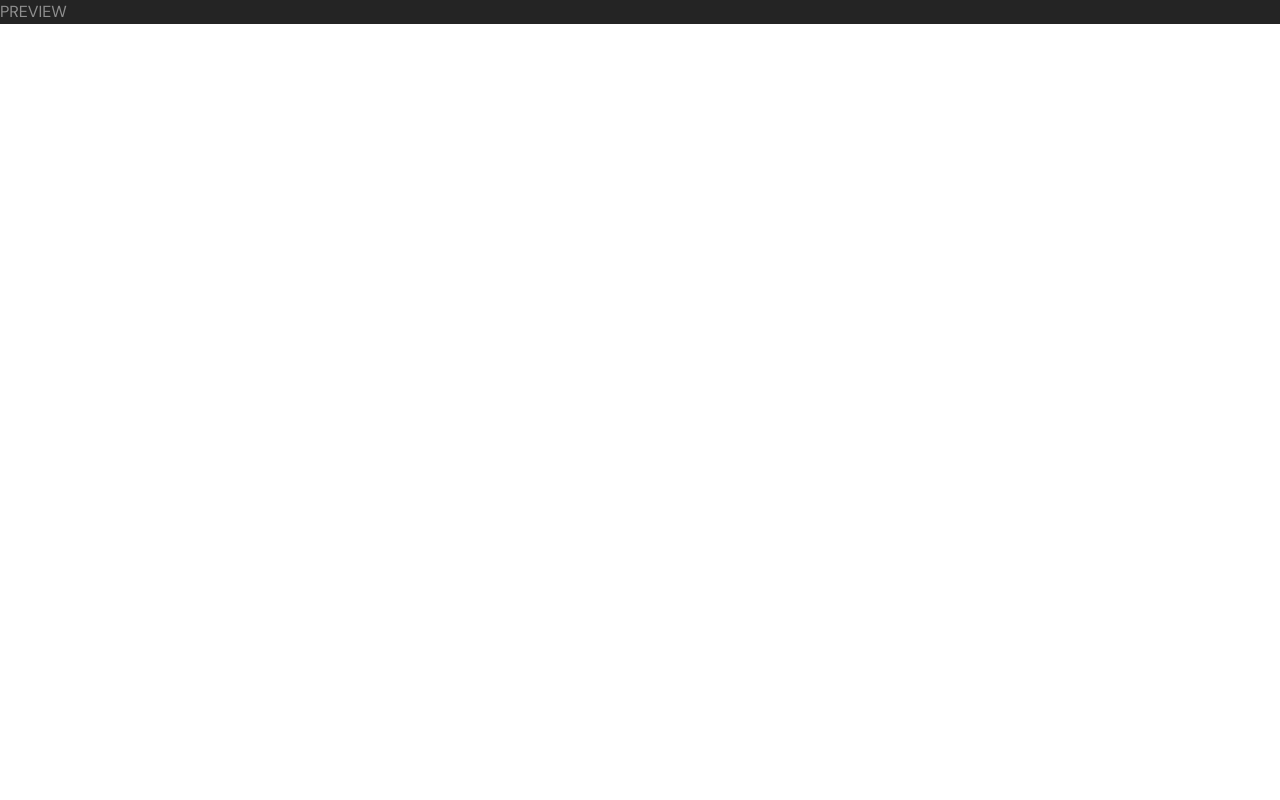
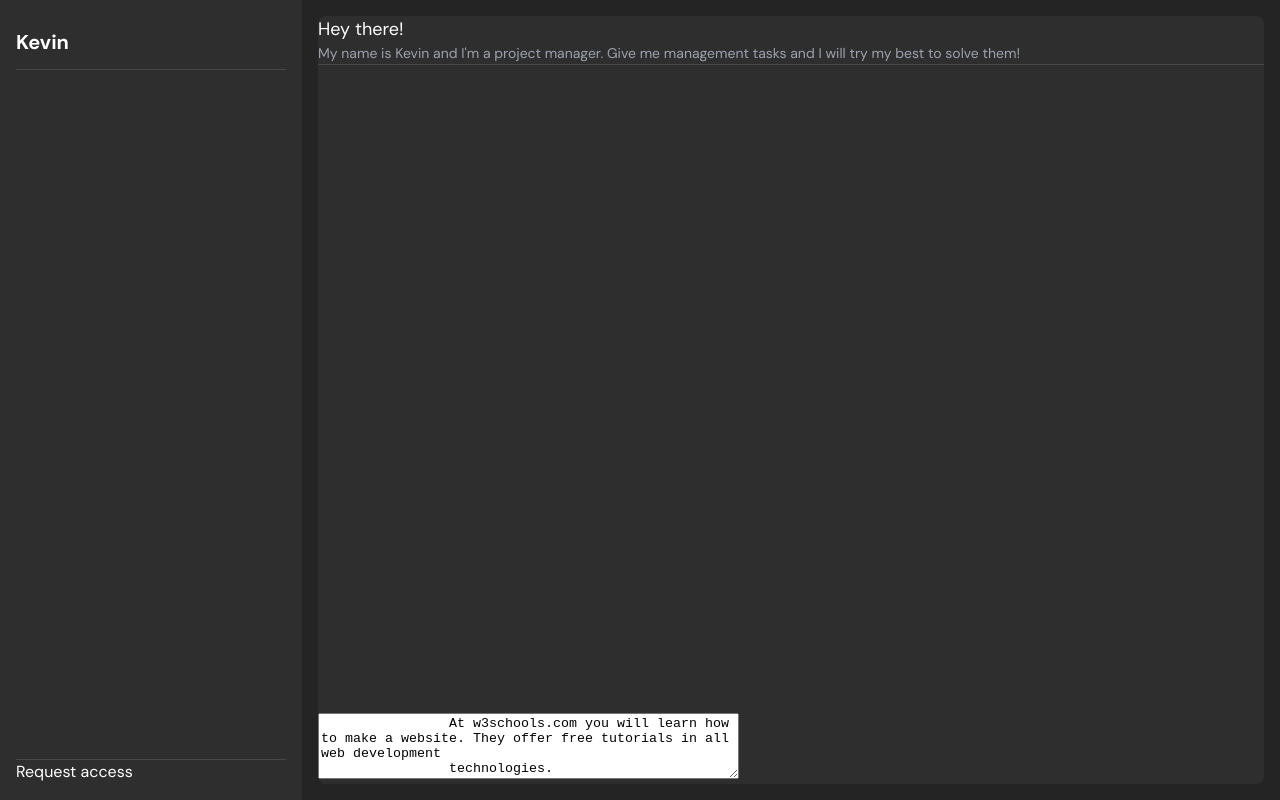
Before and after one commit to MeanderingProgrammer/Kevin, a SvelteKit app: page /preview in a window 1280 px wide. Built offline with nearby package versions, Linux system fonts and the light colour scheme.

Commit message:
At a pretty good state on the preview, just gotta fix the textarea

```diff
--- a/src/routes/+layout.svelte
+++ b/src/routes/+layout.svelte
@@ -19,9 +19,6 @@
 
 <style>
     .app {
-        display: flex;
-        flex-direction: column;
-        flex: 1;
         width: 100%;
         max-width: 940px;
         margin: 0 auto;
--- a/src/routes/preview/+page.svelte
+++ b/src/routes/preview/+page.svelte
@@ -1,12 +1,84 @@
 <div class="wrapper">
-    <p>PREVIEW</p>
+    <div class="side-bar">
+        <div class="section-header">
+            <h1>Kevin</h1>
+        </div>
+        <div class="empty"></div>
+        <div class="section-footer">
+            <p>Request access</p>
+        </div>
+    </div>
+
+    <div class="prompt-panel">
+        <div class="section-header">
+            <p class="larger">Hey there!</p>
+            <p class="smaller">
+                My name is Kevin and I'm a project manager. Give me management tasks and I will try my best to solve
+                them!
+            </p>
+        </div>
+        <div class="empty"></div>
+        <div class="input">
+            <textarea rows="4" cols="50">
+                At w3schools.com you will learn how to make a website. They offer free tutorials in all web development
+                technologies.
+            </textarea>
+        </div>
+    </div>
 </div>
 
 <style>
     .wrapper {
+        display: flex;
+        height: 100vh;
         background-color: #242424;
     }
+
+    .side-bar {
+        width: 270px;
+        background-color: var(--color-preview);
+        padding: 16px;
+        display: flex;
+        flex-direction: column;
+    }
+
+    .prompt-panel {
+        flex-grow: 1;
+        background-color: var(--color-preview);
+        margin: 16px;
+        border-radius: 8px;
+        display: flex;
+        flex-direction: column;
+    }
+
+    .section-header {
+        border-bottom: 1px solid var(--color-text);
+    }
+
+    .empty {
+        flex-grow: 1;
+    }
+
+    .section-footer {
+        border-top: 1px solid var(--color-text);
+    }
+
+    h1 {
+        color: #ffffff;
+        font-size: 20px;
+    }
+
     p {
         margin: 0;
+        color: #ffffff;
+    }
+
+    .larger {
+        font-size: 18px;
+    }
+
+    .smaller {
+        color: #9ca3af;
+        font-size: 14px;
     }
 </style>
--- a/src/routes/styles.css
+++ b/src/routes/styles.css
@@ -6,6 +6,7 @@
     --color-sub: #3d3d3d;
     --color-light: #8f8f8f;
     --color-theme: #3863be;
+    --color-preview: #2e2e2e;
 }
 
 body {
```
